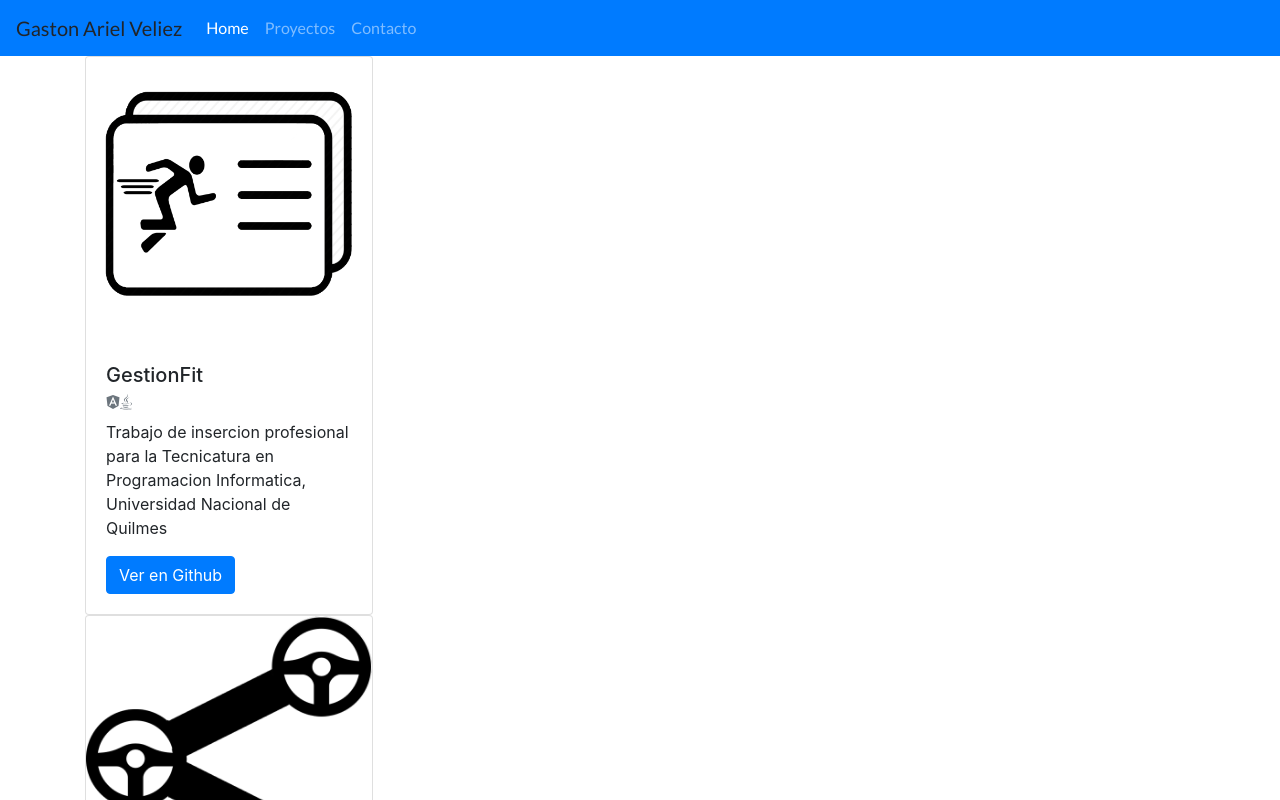
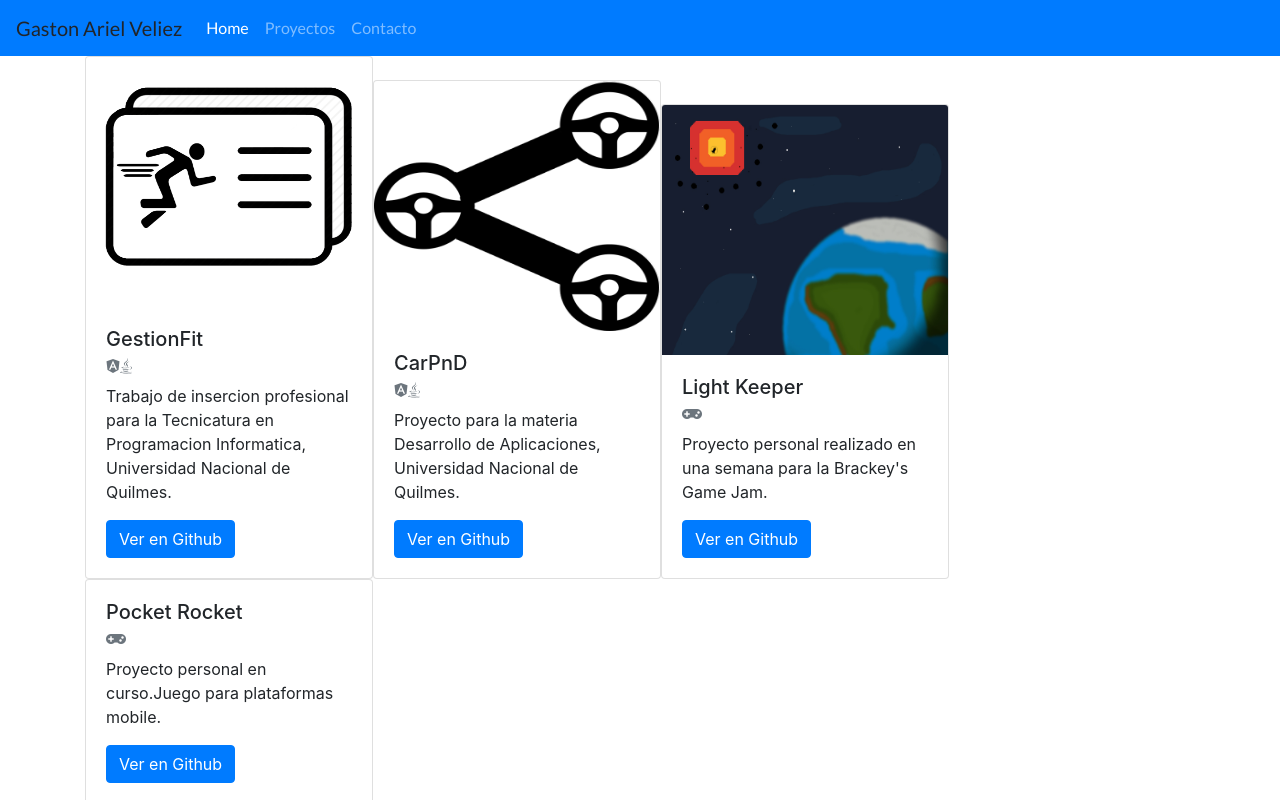
Before and after one commit to gasvel/portfolio, an Angular app: page /proyectos in a window 1280 px wide. Shown: the top 800 px of the page. Built offline with nearby package versions, Linux system fonts and the light colour scheme.

Commit message:
Cambios esteticos en las secciones

```diff
--- a/src/app/contacto/contacto.component.css
+++ b/src/app/contacto/contacto.component.css
@@ -0,0 +1,3 @@
+.container{
+    font-family: 'Oswald', sans-serif;
+}
--- a/src/app/inicio/inicio.component.html
+++ b/src/app/inicio/inicio.component.html
@@ -37,7 +37,7 @@
   </a>
 </div>
 <div class="container" style="padding-top: 80px">
-    <h2 style="text-align: center">Mi perfil</h2>
+    <h2 style="text-align: center; font-family: 'Oswald', sans-serif;">Mi perfil</h2>
     <div class="row" style="padding-top: 50px">
       <div class="col-sm">
         <img src="../../assets/ImgPerfil.jpeg" class="rounded mx-auto d-block" alt="profilePic" style="max-width: 250px;max-height: 250px;">
--- a/src/app/proyectos/proyectos.component.html
+++ b/src/app/proyectos/proyectos.component.html
@@ -1,29 +1,37 @@
-<div class="container">
-  <div class="card" style="width: 18rem;">
-    <img src="../../assets/GFIcon.png" class="card-img-top" alt="GestionFitImg">
+<div class="container" >
+  <div class="card" style="width: 18rem; display: inline-block;">
+    <img src="../../assets/GFIcon.png" class="card-img-top" alt="GestionFitImg" height="250">
     <div class="card-body">
       <h5 class="card-title">GestionFit</h5>
       <h6 class="card-subtitle mb-2 text-muted"><i class="fab fa-angular"></i><i class="fab fa-java"></i></h6>
-      <p class="card-text">Trabajo de insercion profesional para la Tecnicatura en Programacion Informatica, Universidad Nacional de Quilmes</p>
-      <a href="#" class="btn btn-primary">Ver en Github</a>
+      <p class="card-text">Trabajo de insercion profesional para la Tecnicatura en Programacion Informatica, Universidad Nacional de Quilmes.</p>
+      <a href="https://github.com/MatiCava/GestionFitTip" class="btn btn-primary">Ver en Github</a>
     </div>
   </div>
-  <div class="card" style="width: 18rem;">
-    <img src="../../assets/CarPnDLogo1.png" class="card-img-top" alt="CarPnDImg">
+  <div class="card" style="width: 18rem;display: inline-block;">
+    <img src="../../assets/CarPnDLogo1.png" class="card-img-top" alt="CarPnDImg" height="250">
     <div class="card-body">
       <h5 class="card-title">CarPnD</h5>
       <h6 class="card-subtitle mb-2 text-muted"><i class="fab fa-angular"></i><i class="fab fa-java"></i></h6>
-      <p class="card-text">Proyecto para la materia Desarrollo de Aplicaciones, Universidad Nacional de Quilmes</p>
-      <a href="#" class="btn btn-primary">Ver en Github</a>
+      <p class="card-text">Proyecto para la materia Desarrollo de Aplicaciones, Universidad Nacional de Quilmes.</p>
+      <a href="https://github.com/gasvel/desapp-unq-grupo-f-012018" class="btn btn-primary">Ver en Github</a>
     </div>
   </div>
-  <div class="card" style="width: 18rem;">
-    <img src="../../assets/LightKeeper.jpg" class="card-img-top" alt="LightKeeperImg">
+  <div class="card" style="width: 18rem;display: inline-block;">
+    <img src="../../assets/LightKeeper.jpg" class="card-img-top" alt="LightKeeperImg"height="250">
     <div class="card-body">
       <h5 class="card-title">Light Keeper</h5>
       <h6 class="card-subtitle mb-2 text-muted"><i class="fas fa-gamepad"></i></h6>
-      <p class="card-text">Proyecto personal realizado en una semana para la Brackey's Game Jam</p>
-      <a href="#" class="btn btn-primary">Ver en Github</a>
+      <p class="card-text">Proyecto personal realizado en una semana para la Brackey's Game Jam.</p>
+      <a href="https://github.com/gasvel/Light-Keeper" class="btn btn-primary">Ver en Github</a>
+    </div>
+  </div>
+  <div class="card" style="width: 18rem;display: inline-block;">
+    <div class="card-body">
+      <h5 class="card-title">Pocket Rocket</h5>
+      <h6 class="card-subtitle mb-2 text-muted"><i class="fas fa-gamepad"></i></h6>
+      <p class="card-text">Proyecto personal en curso.Juego para plataformas mobile.</p>
+      <a href="https://github.com/gasvel/PocketRocket" class="btn btn-primary">Ver en Github</a>
     </div>
   </div>
 </div>
```
Also changed, not shown: 9 other files (tests, documents, lock files or other folders).
